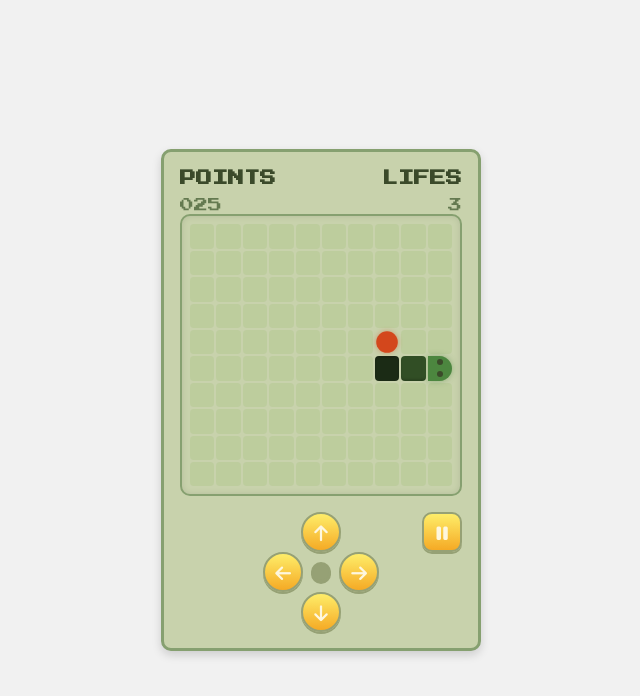
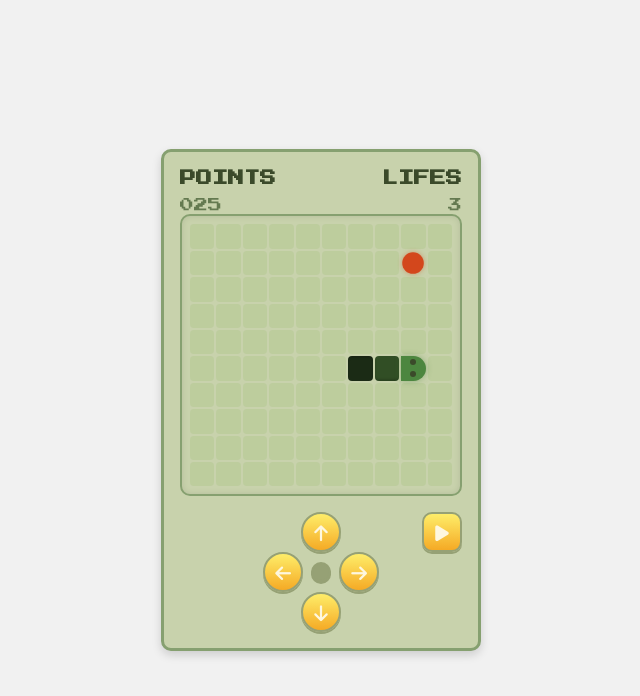
Before and after one commit to JoseRicardoPE/app-snake-game, an Angular app: page / in a window 1280 px wide. Both pictures are taken after a click on the button 761 px from the left and 532 px from the top of the page. Shown: the top 696 px of the page, without its empty margins (319-959 px from the left). Built offline with nearby package versions, Linux system fonts and the light colour scheme.

Commit message:
add button play/pause and style snake

```diff
--- a/src/app/app.component.html
+++ b/src/app/app.component.html
@@ -1,5 +1,13 @@
 <div class="game-container">
     <app-score></app-score>
-    <app-board></app-board>
-    <app-controls></app-controls>
+    <app-board
+        #boardRef
+        [externalDirection]="externalDirection"
+        [isPaused]="isPaused"
+    ></app-board>
+    <app-controls
+        (direction)="externalDirection = $event"
+        (pauseClicked)="togglePauseUI()"
+        [isPaused]="isPaused"
+    ></app-controls>
 </div>
--- a/src/app/app.component.ts
+++ b/src/app/app.component.ts
@@ -1,4 +1,4 @@
-import { Component } from '@angular/core';
+import { Component, Input } from '@angular/core';
 import { ScoreComponent } from "./components/score/score.component";
 import { BoardComponent } from "./components/board/board.component";
 import { ControlsComponent } from "./components/controls/controls.component";
@@ -10,5 +10,14 @@ import { ControlsComponent } from "./components/controls/controls.component";
   styleUrl: './app.component.scss'
 })
 export class AppComponent {
-  title = 'snake-game';
+
+  @Input() externalDirection: string | null = null;
+  @Input() pauseSignal: boolean = false;
+  isPaused = false;
+
+  togglePauseUI() {
+    this.isPaused = !this.isPaused;
+    this.pauseSignal = true;
+  }
+
 }
--- a/src/app/components/board/board.component.html
+++ b/src/app/components/board/board.component.html
@@ -1,9 +1,15 @@
 <div class="board">
     <ng-container *ngFor="let cell of cells; let i = index">
         <div class="board-grid"
-        [class.snake]="isSnakeCell(i)"
-        [class.snake-head]="isSnakeHead(i)"
-        [class.snake-tail]="isSnakeTail(i)"
-        [class.food]="isFoodCell(i)"></div>
+            [class.snake-head]="isSnakeHead(i)"
+            [class.snake-head-up]="isSnakeHead(i) && direction === Direction.Up"
+            [class.snake-head-down]="isSnakeHead(i) && direction === Direction.Down"
+            [class.snake-head-left]="isSnakeHead(i) && direction === Direction.Left"
+            [class.snake-head-right]="isSnakeHead(i) && direction === Direction.Right"
+            [class.snake-body]="isSnakeCell(i)"
+            [class.snake-tail]="isSnakeTail(i)"
+            [class.food]="isFoodCell(i)"
+        >
+        </div>
     </ng-container>
 </div>
--- a/src/app/components/board/board.component.scss
+++ b/src/app/components/board/board.component.scss
@@ -29,14 +29,14 @@
     }
 
     /* Snake body */
-    .snake {
+    .snake-body {
+        position: relative;
         background-color: $color-snake-body;
         box-shadow: inset 0 -2px 2px rgba(0,0,0,0.15);
     }
 
     /* Snake head */
     .snake-head {
-        position: relative;
         background-color: $color-snake-head;
         box-shadow:  0 0 calculateRem(6px) rgba(76,134,63,0.45);
         border-radius: 0 calculateRem(35px) calculateRem(35px) 0;
@@ -50,6 +50,18 @@
             top: calculateRem(3px);
             left: calculateRem(9px);
             box-shadow: 0 calculateRem(12px) 0 $color-text-dark;
+        }
+        &.snake-head-up {
+            transform: rotate(-90deg);
+        }
+        &.snake-head-down {
+            transform: rotate(90deg);
+        }
+        &.snake-head-left {
+            transform: rotate(180deg);
+        }
+        &.snake-head-right {
+            transform: rotate(0deg);
         }
     }
 
--- a/src/app/components/board/board.component.ts
+++ b/src/app/components/board/board.component.ts
@@ -1,5 +1,5 @@
 import { CommonModule } from '@angular/common';
-import { Component, OnInit } from '@angular/core';
+import { Component, Input, OnInit, SimpleChanges } from '@angular/core';
 import { Direction } from './enum/direction';
 
 @Component({
@@ -10,6 +10,7 @@ import { Direction } from './enum/direction';
 })
 export class BoardComponent implements OnInit {
 
+  Direction = Direction;
   direction: Direction = Direction.Right;
 
   gridSize: number = 10;
@@ -17,6 +18,10 @@ export class BoardComponent implements OnInit {
   snake: number[] = [];
   food = 0;
 
+  gameInterval: any;
+
+  @Input() isPaused: boolean = false;
+  @Input() externalDirection: string | null = null;
 
   ngOnInit(): void {
     this.initBoard();
@@ -28,6 +33,22 @@ export class BoardComponent implements OnInit {
 
   ngOnDestroy(): void {
     window.removeEventListener('keydown', this.handleKeyEvent);
+  }
+
+  ngOnChanges(changes: SimpleChanges): void {
+
+    if (changes['externalDirection'] && this.externalDirection) {
+      this.handleDirection(this.externalDirection);
+    }
+
+    if (changes['isPaused']) {
+      if (this.isPaused) {
+        console.log('En pause');
+      } else {
+        console.log('Reanudado');
+      }
+    }
+
   }
 
   private handleDirection(key: string) {
@@ -47,8 +68,12 @@ export class BoardComponent implements OnInit {
   }
 
   startGameLoop() {
-    setInterval(() => {
-      this.moveSnake();
+    if (this.gameInterval) return;
+
+    this.gameInterval = setInterval(() => {
+      if (!this.isPaused) {
+        this.moveSnake();
+      }
     }, 1000);
   }
 
@@ -103,9 +128,20 @@ export class BoardComponent implements OnInit {
 
   updateBoard() {}
 
+  resetGame() {
+    clearInterval(this.gameInterval);
+    this.gameInterval = null;
+    this.direction = Direction.Right;
+    this.snake = [];
+    this.initBoard();
+    this.placeInitialSnake();
+    this.placeFood();
+    this.startGameLoop();
+  }
+
   gameOver() {
     alert("GAME OVER 🐍💥");
-    this.ngOnInit(); // reiniciar la partida
+    this.resetGame();
   }
 
   private initBoard() {
@@ -139,17 +175,17 @@ export class BoardComponent implements OnInit {
   }
 
   // Helpers usados por el template
-  isFoodCell(index: number): boolean {
-    return this.food === index;
-  }
-  isSnakeCell(index: number): boolean {
-    return this.snake.includes(index);
-  }
   isSnakeHead(index: number): boolean {
     return this.snake.length > 0 && index === this.snake[0];
   }
   isSnakeTail(index: number): boolean {
     return this.snake.length > 0 && index === this.snake[this.snake.length - 1];
   }
+  isSnakeCell(index: number): boolean {
+    return this.snake.includes(index);
+  }
+  isFoodCell(index: number): boolean {
+    return this.food === index;
+  }
 
 }
--- a/src/app/components/controls/controls.component.html
+++ b/src/app/components/controls/controls.component.html
@@ -1,25 +1,26 @@
 <div class="controls">
   <div class="dpad">
-    <button class="btn up">
+    <button class="btn up" (click)="emitDirection('ArrowUp')">
       <i class="fa-solid fa-arrow-up"></i>
     </button>
     <div class="middle">
-      <button class="btn left">
+      <button class="btn left" (click)="emitDirection('ArrowLeft')">
         <i class="fa-solid fa-arrow-left"></i>
       </button>
-      <button class="btn center">
 
-      </button>
-      <button class="btn right">
+      <button class="btn center"></button>
+
+      <button class="btn right" (click)="emitDirection('ArrowRight')">
         <i class="fa-solid fa-arrow-right"></i>
       </button>
     </div>
-    <button class="btn down">
+    <button class="btn down" (click)="emitDirection('ArrowDown')">
       <i class="fa-solid fa-arrow-down"></i>
     </button>
   </div>
 
-  <button class="btn pause">
-    <i class="fa-solid fa-pause"></i>
+  <button class="btn pause" (click)="emitPause()">
+    <i *ngIf="!isPaused" class="fa-solid fa-pause"></i>
+    <i *ngIf="isPaused" class="fa-solid fa-play"></i>
   </button>
 </div>
--- a/src/app/components/controls/controls.component.ts
+++ b/src/app/components/controls/controls.component.ts
@@ -1,11 +1,25 @@
-import { Component } from '@angular/core';
+import { CommonModule } from '@angular/common';
+import { Component, EventEmitter, Input, Output } from '@angular/core';
 
 @Component({
   selector: 'app-controls',
-  imports: [],
+  imports: [CommonModule],
   templateUrl: './controls.component.html',
   styleUrl: './controls.component.scss'
 })
 export class ControlsComponent {
 
+  @Output() direction = new EventEmitter<string>();
+  @Output() pauseClicked = new EventEmitter<void>();
+
+  @Input() isPaused: boolean = false;
+
+  emitDirection(dir: string) {
+    this.direction.emit(dir);
+  }
+
+  emitPause() {
+    this.pauseClicked.emit();
+  }
+
 }
```
